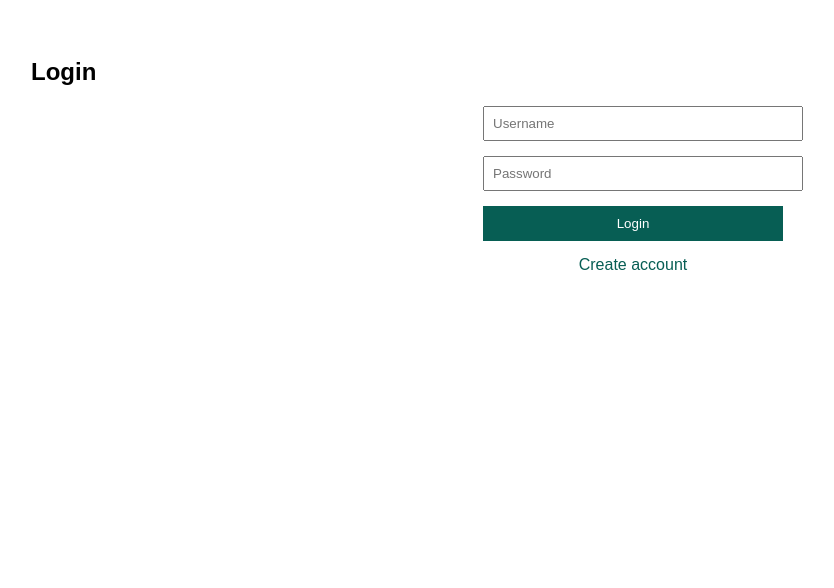
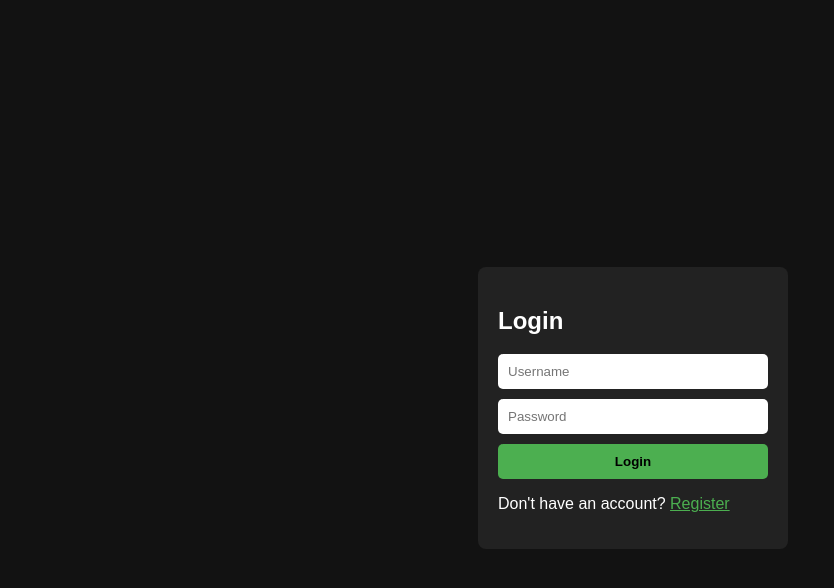
Before and after one commit to hansa-14/chat, a website: page public/login.html in a window 1280 px wide. Shown: the whole page, without its empty margins (7-841 px from the left). Drawn offline with Linux system fonts and the light colour scheme.

Commit message:
Update login.html

```diff
--- a/public/login.html
+++ b/public/login.html
@@ -4,20 +4,38 @@
 <meta charset="UTF-8" />
 <title>Login</title>
 <style>
-  body { font-family: Arial, sans-serif; padding: 30px; }
-  form { max-width: 300px; margin: auto; }
-  input { display: block; margin-bottom: 15px; width: 100%; padding: 8px; }
-  button { padding: 10px; width: 100%; background: #075e54; color: white; border: none; cursor: pointer; }
-  a { text-decoration: none; color: #075e54; display: block; margin-top: 15px; text-align: center; }
+  body { background: #121212; color: white; font-family: Arial, sans-serif; display: flex; justify-content: center; align-items: center; height: 100vh; }
+  form { background: #222; padding: 20px; border-radius: 8px; }
+  input { display: block; margin-bottom: 10px; width: 250px; padding: 10px; border-radius: 5px; border: none; }
+  button { width: 100%; padding: 10px; background: #4caf50; border: none; border-radius: 5px; font-weight: bold; cursor: pointer; color: black; }
+  button:hover { background: #45a049; }
+  a { color: #4caf50; }
 </style>
 </head>
 <body>
-<h2>Login</h2>
-<form action="/login" method="post">
-  <input type="text" name="username" placeholder="Username" required />
-  <input type="password" name="password" placeholder="Password" required />
+<form id="loginForm">
+  <h2>Login</h2>
+  <input id="username" placeholder="Username" required />
+  <input id="password" type="password" placeholder="Password" required />
   <button type="submit">Login</button>
+  <p>Don't have an account? <a href="register.html">Register</a></p>
 </form>
-<a href="/register">Create account</a>
+<script>
+  const form = document.getElementById('loginForm');
+  form.addEventListener('submit', e => {
+    e.preventDefault();
+    fetch('/login', {
+      method: 'POST',
+      headers: {'Content-Type':'application/json'},
+      body: JSON.stringify({
+        username: form.username.value,
+        password: form.password.value
+      })
+    }).then(res => {
+      if (res.ok) window.location = '/index.html';
+      else alert('Invalid credentials');
+    });
+  });
+</script>
 </body>
 </html>
```
